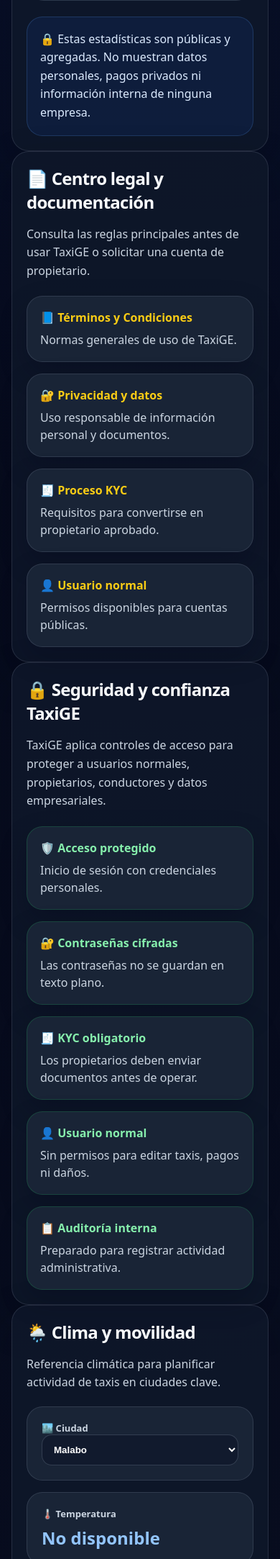
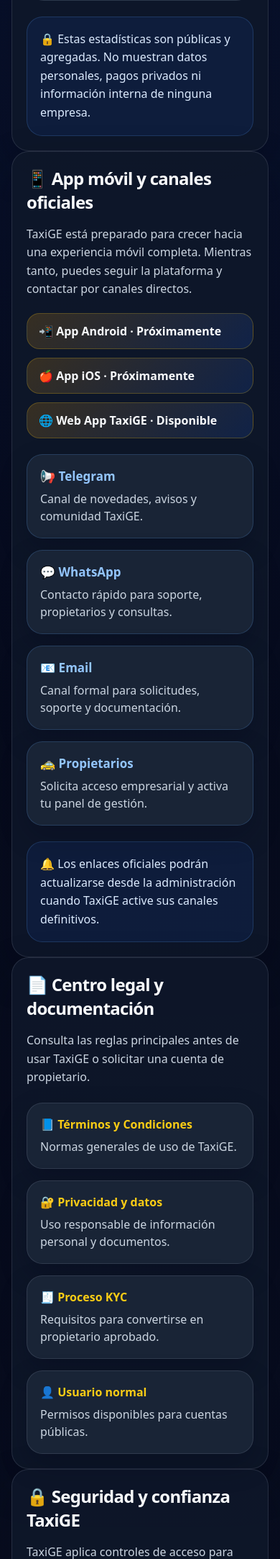
Before and after one commit to samu019/TaxiGE, a Django app: template templates/accounts/request_admin.html in a window 390 px wide. Shown: the part 3159-5325 px from the top of the page at 72% size. Run offline with Django 5.2, Linux system fonts and the light colour scheme; the template is opened without the code that fills it, so the values that code supplies are empty; parts of the project's set-up code (start-up, migrations or seed data) failed here and were passed over.

Commit message:
Add mobile app and contact channels to public dashboard

```diff
--- a/templates/accounts/request_admin.html
+++ b/templates/accounts/request_admin.html
@@ -613,6 +613,55 @@
     .legal-grid{grid-template-columns:1fr;}
 }
 
+
+.contact-grid{
+    display:grid;
+    grid-template-columns:repeat(4,minmax(0,1fr));
+    gap:16px;
+    margin-top:22px;
+}
+.contact-card{
+    display:block;
+    padding:18px;
+    border-radius:22px;
+    background:rgba(30,41,59,.78);
+    border:1px solid rgba(96,165,250,.20);
+    text-decoration:none;
+    color:#f8fafc;
+    box-shadow:0 16px 38px rgba(2,6,23,.22);
+}
+.contact-card strong{
+    display:block;
+    margin-bottom:8px;
+    color:#93c5fd;
+    font-size:17px;
+}
+.contact-card span{
+    color:#cbd5e1;
+    line-height:1.5;
+}
+.app-badges{
+    display:flex;
+    flex-wrap:wrap;
+    gap:12px;
+    margin-top:20px;
+}
+.app-badge{
+    padding:13px 16px;
+    border-radius:18px;
+    background:linear-gradient(135deg,rgba(245,158,11,.18),rgba(37,99,235,.16));
+    border:1px solid rgba(250,204,21,.22);
+    color:#f8fafc;
+    font-weight:900;
+}
+@media(max-width:1000px){
+    .contact-grid{grid-template-columns:repeat(2,minmax(0,1fr));}
+}
+@media(max-width:650px){
+    .contact-grid{grid-template-columns:1fr;}
+    .app-badges{display:grid;grid-template-columns:1fr;}
+}
+
 </style>
 </head>
 
@@ -738,6 +787,48 @@
 
 
 
+
+
+
+        <section class="card">
+            <h2>📱 App móvil y canales oficiales</h2>
+            <p>
+                TaxiGE está preparado para crecer hacia una experiencia móvil completa.
+                Mientras tanto, puedes seguir la plataforma y contactar por canales directos.
+            </p>
+
+            <div class="app-badges">
+                <div class="app-badge">📲 App Android · Próximamente</div>
+                <div class="app-badge">🍎 App iOS · Próximamente</div>
+                <div class="app-badge">🌐 Web App TaxiGE · Disponible</div>
+            </div>
+
+            <div class="contact-grid">
+                <a href="https://t.me/" target="_blank" class="contact-card">
+                    <strong>📢 Telegram</strong>
+                    <span>Canal de novedades, avisos y comunidad TaxiGE.</span>
+                </a>
+
+                <a href="https://wa.me/240000000000" target="_blank" class="contact-card">
+                    <strong>💬 WhatsApp</strong>
+                    <span>Contacto rápido para soporte, propietarios y consultas.</span>
+                </a>
+
+                <a href="mailto:soporte@taxige.local" class="contact-card">
+                    <strong>📧 Email</strong>
+                    <span>Canal formal para solicitudes, soporte y documentación.</span>
+                </a>
+
+                <a href="/accounts/register/owner/" class="contact-card">
+                    <strong>🚕 Propietarios</strong>
+                    <span>Solicita acceso empresarial y activa tu panel de gestión.</span>
+                </a>
+            </div>
+
+            <div class="notice">
+                🔔 Los enlaces oficiales podrán actualizarse desde la administración cuando TaxiGE active sus canales definitivos.
+            </div>
+        </section>
 
 
         <section class="card">
```
